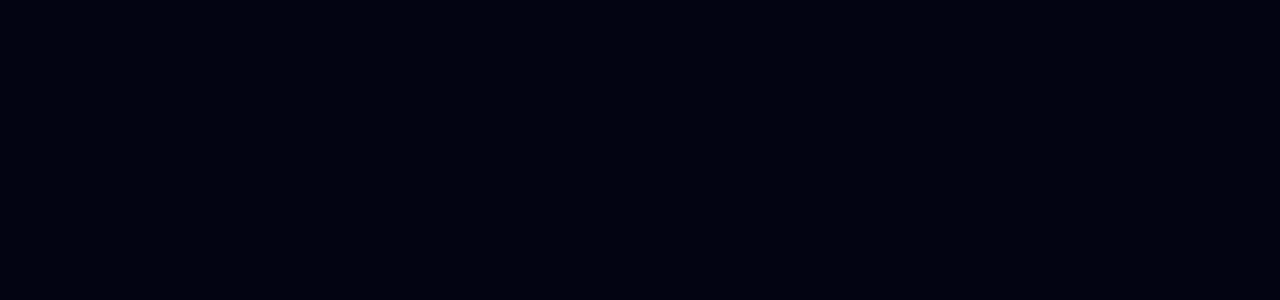
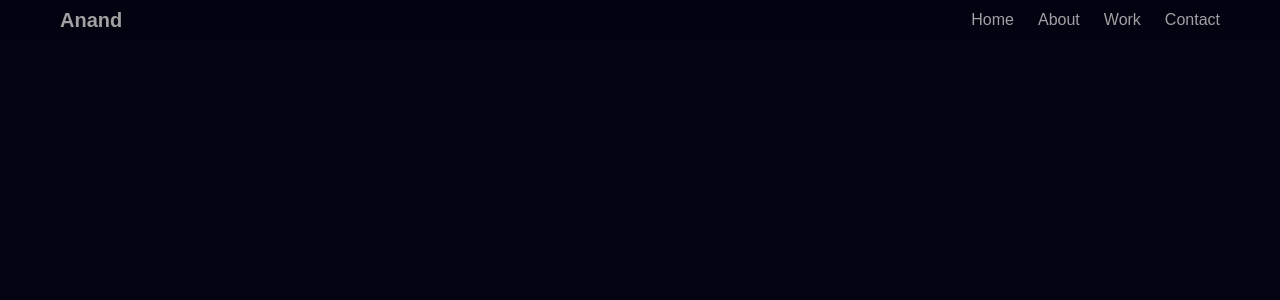
Before and after one commit to anandku06/portfolio, a React (Vite) app: page / in a window 1280 px wide. Shown: the top 300 px of the page. Built offline with nearby package versions, Linux system fonts and the light colour scheme; a web font is replaced by a local one.

Commit message:
Add motion library and implement Navbar and Hero components

```diff
--- a/package.json
+++ b/package.json
@@ -11,6 +11,7 @@
   },
   "dependencies": {
     "@tailwindcss/vite": "^4.1.4",
+    "motion": "^12.9.2",
     "react": "^19.0.0",
     "react-dom": "^19.0.0",
     "tailwindcss": "^4.1.4"
--- /dev/null
+++ b/src/sections/Hero.jsx
@@ -0,0 +1,9 @@
+import React from 'react'
+
+const Hero = () => {
+  return (
+    <section className='flex items-start justify-center md:items-start md:justify-start min-h-screen overflow-hidden c-space'></section>
+  )
+}
+
+export default Hero
--- a/src/sections/Navbar.jsx
+++ b/src/sections/Navbar.jsx
@@ -1,15 +1,75 @@
-import React from 'react'
+import React, { useState } from "react";
+import { motion } from "motion/react";
+
+function Navigation() {
+  return (
+    <ul className="nav-ul">
+      <li className="nav-li">
+        <a href="#home" className="nav-link">
+          Home
+        </a>
+      </li>
+      <li className="nav-li">
+        <a href="#about" className="nav-link">
+          About
+        </a>
+      </li>
+      <li className="nav-li">
+        <a href="#work" className="nav-link">
+          Work
+        </a>
+      </li>
+      <li className="nav-li">
+        <a href="#contact" className="nav-link">
+          Contact
+        </a>
+      </li>
+    </ul>
+  );
+}
 
 const Navbar = () => {
+  const [isOpen, setIsOpen] = useState(false);
   return (
-    <div className='fixed inset-x-0 z-20 w-full backdrop-blur-lg bg-primary/40'>
-        <div className='mx-auto c-space max-w-7xl'>
-            <div className="flex items-center justify-between py-2 sm:py-0">
+    <div className="fixed inset-x-0 z-20 w-full backdrop-blur-lg bg-primary/40">
+      <div className="mx-auto c-space max-w-7xl">
+        <div className="flex items-center justify-between py-2 sm:py-0">
+          <a
+            className="text-xl font-bold transition-colors text-neutral-400 hover:text-white"
+            href="/"
+          >
+            Anand
+          </a>
+          <button
+            onClick={() => setIsOpen(!isOpen)}
+            className="flex cursor-pointer text-neutral-400 hover:text-white focus:outline-none sm:hidden"
+          >
+            <img
+              src={isOpen ? "assets/close.svg" : "assets/menu.svg"}
+              className="w-6 h-6"
+              alt="toggle"
+            />
+          </button>
+          <nav className="hidden sm:flex">
+            <Navigation />
+          </nav>
+        </div>
+      </div>
+      {isOpen && (
+        <motion.div
+          className="block overflow-hidden text-center sm:hidden"
+          initial={{ opacity: 0, x: -10 }}
+          animate={{ opacity: 1, x: 0 }}
+          style={{ maxHeight: "100vh" }}
+          transition={{ duration: 1 }}
+        >
+          <nav className="pb-5">
+            <Navigation />
+          </nav>
+        </motion.div>
+      )}
+    </div>
+  );
+};
 
-            </div>
-        </div>
-    </div>
-  )
-}
-
-export default Navbar
+export default Navbar;
```
Also changed, not shown: 1 other file (tests, documents, lock files or other folders).
